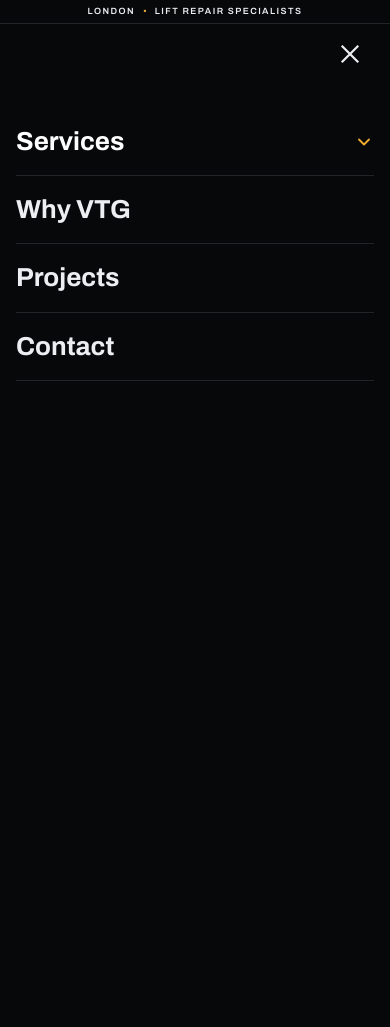
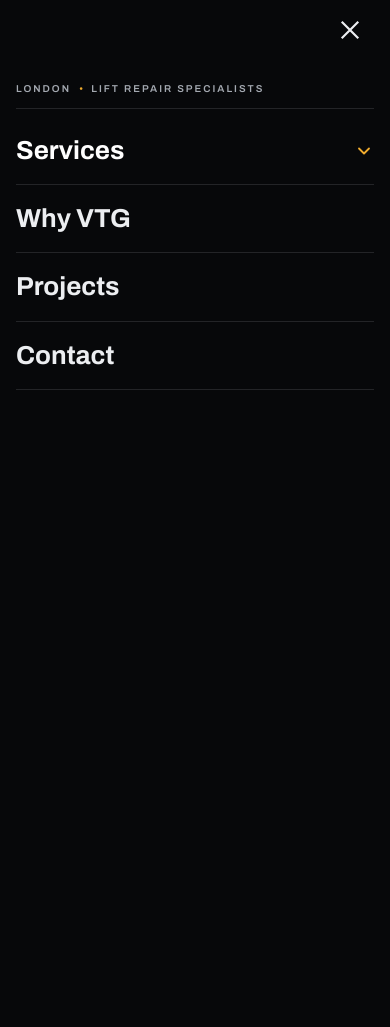
Before and after one commit to beechstudiopl-ship-it/my-project, a PHP site: page /vtg-site/index.html in a window 390 px wide, after a click that opens the changed part. Shown: the top 1027 px of the page. Run offline with PHP 8.4, Linux system fonts and the light colour scheme.

Commit message:
VTG mobile: London / Lift repair specialists strip moves into the open menu
Co-Authored-By: Claude Opus 5.5 <noreply@anthropic.com>
Claude-Session: https://claude.ai/code/session_01XYqhvkG6nYkBQgG6phyoF4

```diff
--- a/vtg-site/assets/ux.css
+++ b/vtg-site/assets/ux.css
@@ -720,3 +720,15 @@ html.tb-off { --tb: 0px; }
 .dd__s { margin-top: 3px; }
 .vtg-nav__links ul.dd__panel { align-items: stretch !important; }
 .vtg-nav__links .dd__panel li { width: 100%; }
+
+/* Mobile: strip moves into the open menu (hidden above the bar on phones) */
+.mnav__strip { display: none; }
+@media (max-width: 720px) {
+  .topbar { display: none; }
+  :root, html.tb-off { --tb: 0px; }
+  .hgrid__v { top: 60px; }
+  .hx--grid .hx__in { padding-top: calc(60px + 24px); }
+  .mnav__strip { display: flex; align-items: center; gap: 8px; margin: 0 0 8px; padding-bottom: 14px; border-bottom: 1px solid rgba(236,238,241,.12);
+    font: 600 10px/1 var(--font-sans); letter-spacing: .2em; text-transform: uppercase; color: var(--ink-muted); }
+  .mnav__strip span { color: #f0ac2e; letter-spacing: 0; }
+}
--- a/vtg-site/contact.html
+++ b/vtg-site/contact.html
@@ -90,6 +90,7 @@
   </div>
   <div class="mnav" id="mobile-menu">
     <div class="vtg-container">
+      <p class="mnav__strip">London<span aria-hidden="true">•</span>Lift repair specialists</p>
       <ul>
         <li class="mnav__grp"><details><summary>Services<svg class="dd__chev" width="14" height="14" viewBox="0 0 24 24" fill="none" stroke="currentColor" stroke-width="2.2" stroke-linecap="round" stroke-linejoin="round" aria-hidden="true"><path d="m6 9 6 6 6-6"/></svg></summary><ul class="mnav__sub"><li><a href="index.html#services">All services</a></li><li><a href="https://[SITE-02-DOMAIN]/">Mechanical repairs</a></li><li><a href="https://[SITE-03-DOMAIN]/">Door systems</a></li><li><a href="https://[SITE-04-DOMAIN]/">Electrical faults</a></li><li><a href="https://[SITE-05-DOMAIN]/">Modernisation</a></li></ul></details></li>
         <li><a href="index.html#about">Why VTG</a></li>
--- a/vtg-site/index.html
+++ b/vtg-site/index.html
@@ -90,6 +90,7 @@
   </div>
   <div class="mnav" id="mobile-menu">
     <div class="vtg-container">
+      <p class="mnav__strip">London<span aria-hidden="true">•</span>Lift repair specialists</p>
       <ul>
         <li class="mnav__grp"><details><summary>Services<svg class="dd__chev" width="14" height="14" viewBox="0 0 24 24" fill="none" stroke="currentColor" stroke-width="2.2" stroke-linecap="round" stroke-linejoin="round" aria-hidden="true"><path d="m6 9 6 6 6-6"/></svg></summary><ul class="mnav__sub"><li><a href="#services">All services</a></li><li><a href="https://[SITE-02-DOMAIN]/">Mechanical repairs</a></li><li><a href="https://[SITE-03-DOMAIN]/">Door systems</a></li><li><a href="https://[SITE-04-DOMAIN]/">Electrical faults</a></li><li><a href="https://[SITE-05-DOMAIN]/">Modernisation</a></li></ul></details></li>
         <li><a href="#about">Why VTG</a></li>
--- a/vtg-site/projects.html
+++ b/vtg-site/projects.html
@@ -90,6 +90,7 @@
   </div>
   <div class="mnav" id="mobile-menu">
     <div class="vtg-container">
+      <p class="mnav__strip">London<span aria-hidden="true">•</span>Lift repair specialists</p>
       <ul>
         <li class="mnav__grp"><details><summary>Services<svg class="dd__chev" width="14" height="14" viewBox="0 0 24 24" fill="none" stroke="currentColor" stroke-width="2.2" stroke-linecap="round" stroke-linejoin="round" aria-hidden="true"><path d="m6 9 6 6 6-6"/></svg></summary><ul class="mnav__sub"><li><a href="index.html#services">All services</a></li><li><a href="https://[SITE-02-DOMAIN]/">Mechanical repairs</a></li><li><a href="https://[SITE-03-DOMAIN]/">Door systems</a></li><li><a href="https://[SITE-04-DOMAIN]/">Electrical faults</a></li><li><a href="https://[SITE-05-DOMAIN]/">Modernisation</a></li></ul></details></li>
         <li><a href="index.html#about">Why VTG</a></li>
```
